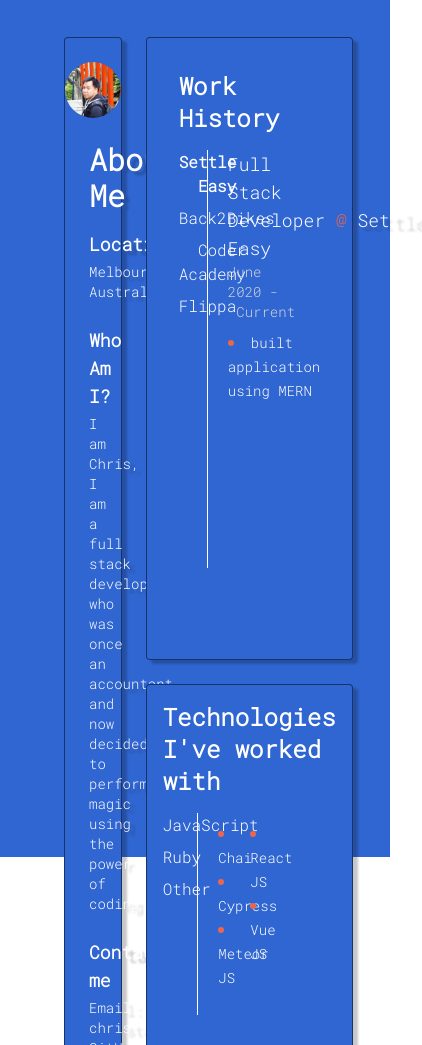
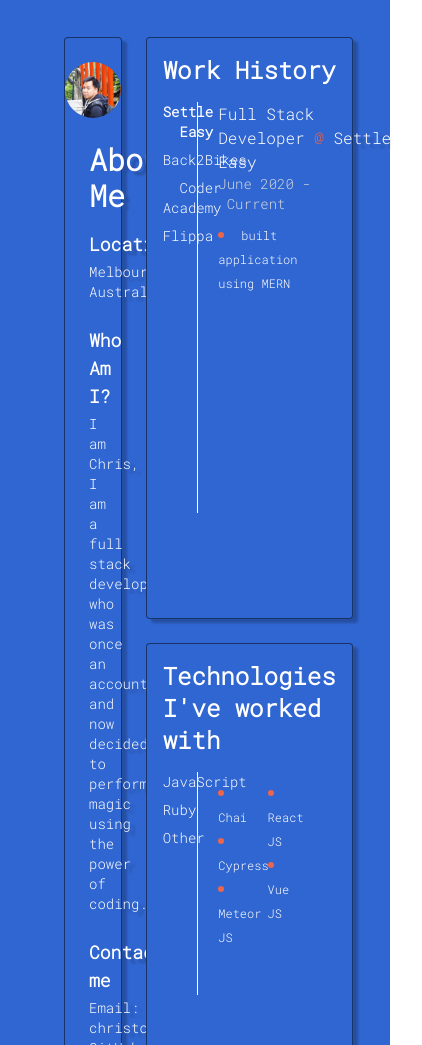
Before and after one commit to MomentaiChris26/MomentaiChris26.github.io, a Gatsby site: page /profile in a window 390 px wide. Shown: the part 55-1100 px from the top of the page, 422 px wide, since content can reach past the window. Built offline with nearby package versions, Linux system fonts and the light colour scheme; Gatsby itself is replaced by a stand-in of ours.

Commit message:
adding responsiveness

```diff
--- a/src/components/TechnologiesList/ListDisplay.js
+++ b/src/components/TechnologiesList/ListDisplay.js
@@ -7,7 +7,7 @@ const ListDisplay = ({ frameworks }) => {
         {frameworks.map((framework) => {
           return (
             <li key={framework} className="text-orangeBtnText">
-              <span className="text-white font-roboto-mono text-sm">
+              <span className="text-white font-roboto-mono lg:text-sm text-xs">
                 {framework}
               </span>
             </li>
--- a/src/components/TechnologiesList/TechnologiesList.js
+++ b/src/components/TechnologiesList/TechnologiesList.js
@@ -23,7 +23,7 @@ const TechonologiesList = () => {
       <div className="grid grid-cols-5 divide-x divide-white h-1/2">
         <Links names={names} selected={selected} handleChange={handleChange} />
 
-        <div className="pl-5 col-start-2 col-end-4">
+        <div className="pl-5 col-start-2 col-end-5">
           <ListDisplay {...selected} />
         </div>
       </div>
--- a/src/components/Timeline/Links.js
+++ /dev/null
@@ -1,24 +0,0 @@
-import React from "react";
-
-const Links = ({ names, handleChange, selected }) => {
-  return (
-    <ul className="text-white font-roboto-mono pr-5">
-      {names.map((name) => {
-        return (
-          <li className="mb-1 text-right" key={name}>
-            <button
-              className={`mb-1 text-right cursor-pointer hover:text-red-200 ${
-                selected.name === name && "font-black"
-              }`}
-              onClick={() => handleChange(name)}
-            >
-              {name}
-            </button>
-          </li>
-        );
-      })}
-    </ul>
-  );
-};
-
-export default Links;
--- a/src/components/Timeline/Timeline.js
+++ b/src/components/Timeline/Timeline.js
@@ -1,5 +1,5 @@
 import React, { useState } from "react";
-import Links from "./Links";
+import Links from "../commons/Links";
 import WorkHistoryDisplay from "./WorkHistoryDisplay";
 import companies from "../../utils/work-history";
 
--- a/src/components/Timeline/WorkHistoryDisplay.js
+++ b/src/components/Timeline/WorkHistoryDisplay.js
@@ -9,7 +9,7 @@ const WorkHistoryDisplay = ({
 }) => {
   return (
     <div>
-      <p className="text-white font-roboto-mono text-lg">
+      <p className="text-white font-roboto-mono lg:text-lg text-md">
         {role}&nbsp;<span className="text-orangeBtnText">@</span>&nbsp;{name}
       </p>
       <p className="text-gray-300 font-roboto-mono text-sm">
@@ -19,7 +19,7 @@ const WorkHistoryDisplay = ({
         {achievements.map((achievement) => {
           return (
             <li key={achievement} className="text-orangeBtnText">
-              <span className="text-white font-roboto-mono text-sm">
+              <span className="text-white font-roboto-mono lg:text-sm text-xs">
                 {achievement}
               </span>
             </li>
--- a/src/components/commons/Links.js
+++ b/src/components/commons/Links.js
@@ -2,10 +2,10 @@ import React from "react";
 
 const Links = ({ names, handleChange, selected }) => {
   return (
-    <ul className="text-white font-roboto-mono pr-5">
+    <ul className="text-white font-roboto-mono lg:text-lg md:text-md text-sm lg:pr-5 pr-8">
       {names.map((name) => {
         return (
-          <li className="mb-1 text-right" key={name}>
+          <li className="mb-1 text-right " key={name}>
             <button
               className={`mb-1 text-right cursor-pointer hover:text-red-200 ${
                 selected.name === name && "font-black"
--- a/src/pages/profile.js
+++ b/src/pages/profile.js
@@ -20,7 +20,7 @@ function MyPicture() {
 const ProfilePage = () => {
   return (
     <DefaultLayout>
-      <div className="bg-aboutPage px-16 py-6 h-full grid grid-cols-7 gap-6">
+      <div className="bg-aboutPage px-16 py-6 md:h-full grid grid-cols-7 gap-6">
         <div className="about-border-rounded-shadow col-span-2 flex flex-col">
           <div className="mx-auto my-6">{MyPicture()}</div>
           <div className="flex-grow mx-6">
@@ -67,7 +67,7 @@ const ProfilePage = () => {
           </div>
         </div>
         <div className="col-span-5 grid grid-row-3 gap-6">
-          <div className="about-border-rounded-shadow row-span-2 p-8">
+          <div className="about-border-rounded-shadow row-span-2 md:p-8 p-4">
             <h1 className="text-2xl font-roboto-mono font-extrabold mb-4 text-white">
               Work History
             </h1>
```
